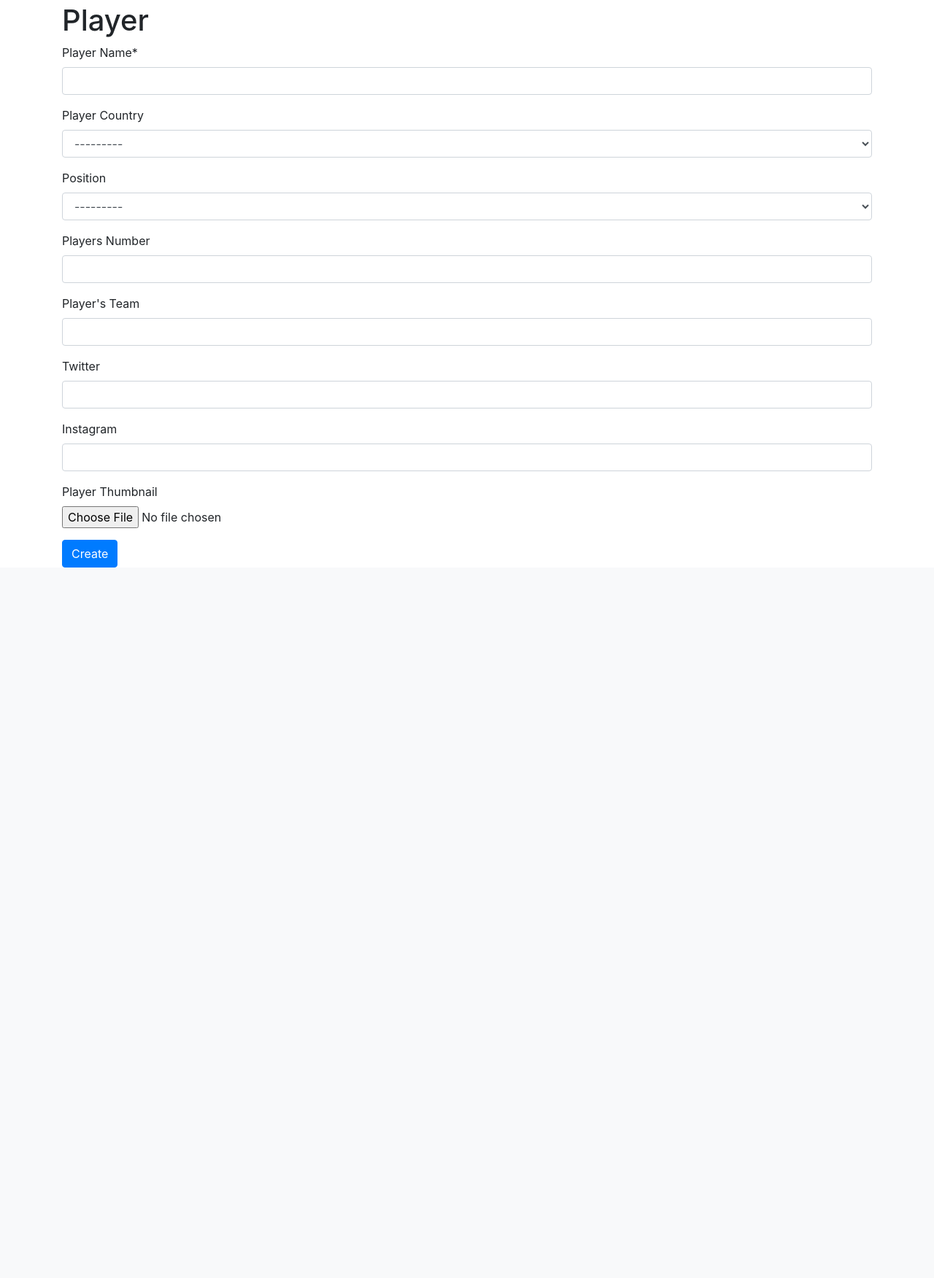
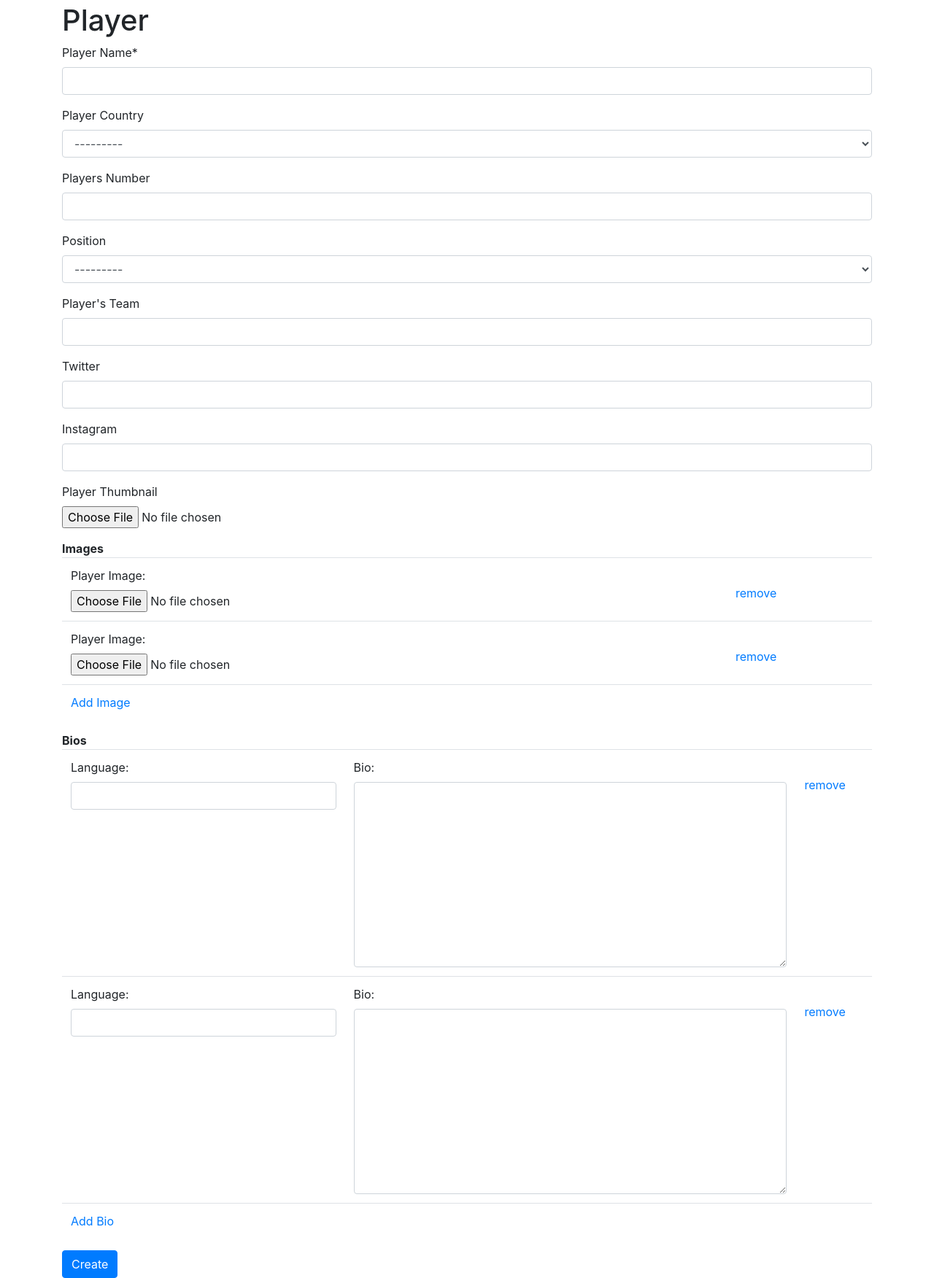
Before and after one commit to shortnd/sghymnal, a Django app: page /players/create/ in a window 1280 px wide. Shown: the part 56-1808 px from the top of the page at 73% size. Before the commit the page ends 834 px from the top, so only its background shows below. Run offline with Django 3.2, Linux system fonts and the light colour scheme; the visitor is signed in with stand-in values (Sample User, id 1); some libraries are stand-ins or nearby versions.

Commit message:
added nested forms

```diff
--- a/config/settings/base.py
+++ b/config/settings/base.py
@@ -74,6 +74,7 @@ THIRD_PARTY_APPS = [
     "django_celery_beat",
     "rest_framework",
     "rest_framework.authtoken",
+    "widget_tweaks",
 ]
 
 LOCAL_APPS = [
@@ -137,6 +138,7 @@ MIDDLEWARE = [
     "django.contrib.messages.middleware.MessageMiddleware",
     "django.middleware.common.BrokenLinkEmailsMiddleware",
     "django.middleware.clickjacking.XFrameOptionsMiddleware",
+    "simple_history.middleware.HistoryRequestMiddleware",
 ]
 
 # STATIC
--- a/requirements/base.txt
+++ b/requirements/base.txt
@@ -12,6 +12,7 @@ django-countries==6.1.2 # https://github.com/SmileyChris/django-countries/
 django-autoslug==1.9.7  # https://github.com/justinmayer/django-autoslug/
 sorl-thumbnail==12.6.3 # https://github.com/jazzband/sorl-thumbnail
 django-simple-history==2.10.0 # https://github.com/treyhunner/django-simple-history
+django-widget-tweaks==1.4.8 # https://github.com/jazzband/django-widget-tweaks
 
 # Django
 # ------------------------------------------------------------------------------
--- a/sghymnal/players/forms.py
+++ b/sghymnal/players/forms.py
@@ -1,6 +1,41 @@
-from django.forms import ModelForm
+from django.forms import ModelForm, inlineformset_factory
 
-from .models import Player
+from .models import Player, PlayerImage, Bio
+
+class PlayerImageForm(ModelForm):
+    class Meta:
+        model = PlayerImage
+        fields = [
+            "image"
+        ]
+
+PlayerImageFormSet = inlineformset_factory(
+    parent_model=Player,
+    model=PlayerImage,
+    form=PlayerImageForm,
+    fields=["image"],
+    extra=2,
+    can_delete=True
+)
+
+
+class PlayerBioForm(ModelForm):
+    class Meta:
+        model = Bio
+        fields = [
+            "lang",
+            "bio"
+        ]
+
+PlayerBioFormSet = inlineformset_factory(
+    Player,
+    Bio,
+    form=PlayerBioForm,
+    fields=["lang", "bio"],
+    extra=2,
+    can_delete=True
+)
+
 
 class PlayerForm(ModelForm):
     class Meta:
@@ -8,8 +43,8 @@ class PlayerForm(ModelForm):
         fields = [
             "name",
             "country",
+            "squad_number",
             "position",
-            "squad_number",
             "team",
             "twitter",
             "instagram",
--- a/sghymnal/players/models.py
+++ b/sghymnal/players/models.py
@@ -45,7 +45,7 @@ class PlayerImage(Model):
 
 
 class Bio(Model):
-    lang = CharField("Bio Language", max_length=50)
+    lang = CharField("Language", max_length=50)
     bio = TextField("Bio")
     player = ForeignKey(
         Player,
--- a/sghymnal/players/views.py
+++ b/sghymnal/players/views.py
@@ -1,9 +1,10 @@
 from django.views.generic import ListView, CreateView, DetailView, UpdateView, DeleteView
 from django.contrib.auth.mixins import LoginRequiredMixin
 from django.urls import reverse_lazy
+from django.db import transaction
 
 from .models import Player
-from .forms import PlayerForm
+from .forms import PlayerForm, PlayerImageFormSet, PlayerBioFormSet
 
 class PlayersListView(LoginRequiredMixin, ListView):
 
@@ -16,6 +17,30 @@ class PlayerCreateView(LoginRequiredMixin, CreateView):
 
     model = Player
     form_class = PlayerForm
+
+    def get_context_data(self, **kwargs):
+        context = super().get_context_data(**kwargs)
+        if self.request.POST:
+            context["images"] = PlayerImageFormSet(self.request.POST, self.request.FILES)
+            context["bios"] = PlayerBioFormSet(self.request.POST)
+        else:
+            context["images"] = PlayerImageFormSet()
+            context["bios"] = PlayerBioFormSet()
+        return context
+
+    def form_valid(self, form):
+        context = self.get_context_data()
+        images = context["images"]
+        bios = context["bios"]
+        with transaction.atomic():
+            self.object = form.save()
+            if images.is_valid():
+                images.instance = self.object
+                images.save()
+            if bios.is_valid():
+                bios.instance = self.object
+                bios.save()
+        return super(PlayerCreateView, self).form_valid(form)
 
 player_create_view = PlayerCreateView.as_view()
 
--- a/sghymnal/templates/players/player_form.html
+++ b/sghymnal/templates/players/player_form.html
@@ -1,5 +1,7 @@
 {% extends 'base.html' %}
+{% load static %}
 {% load crispy_forms_tags %}
+{% load widget_tweaks %}
 
 {% block title %}
 {{ view.action|default:"Create" }} Player
@@ -11,7 +13,66 @@
     <form action="." method="post">
         {% csrf_token %}
         {{ form|crispy }}
+        <table class="table">
+        <strong>Images</strong>
+        {{ images.management_form }}
+        {% for form in images.forms %}
+        <tr class="formset_row-{{ images.prefix }}">
+            {% for field in form.visible_fields %}
+                <td>
+                    {% if forloop.first %}
+                        {% for hidden in form.hidden_fields %}
+                            {{ hidden }}
+                        {% endfor %}
+                    {% endif %}
+                    {{ field.label_tag }}
+                    <br>
+                    {{ field.errors.as_ul }}
+                    {{ field }}
+                </td>
+            {% endfor %}
+        </tr>
+        {% endfor %}
+        </table>
+        <table class="table">
+        <strong>Bios</strong>
+        {{ bios.management_form }}
+        {% for form in bios.forms %}
+        <tr class="formset_row-{{ bios.prefix }}">
+            {% for field in form.visible_fields %}
+            <td>
+                {% if forloop.first %}
+                    {% for hidden in form.hidden_fields %}
+                        {{ hidden }}
+                    {% endfor %}
+                {% endif %}
+                {{ field.label_tag }}
+                <br>
+                {{ field.errors.as_ul }}
+                {{ field|add_class:"form-control" }}
+            </td>
+            {% endfor %}
+        </tr>
+        {% endfor %}
+        </table>
         <button type="submit" class="btn btn-primary">{{ action }}</button>
     </form>
 {% endwith %}
 {% endblock content %}
+
+{% block javascript %}
+{{ block.super }}
+<script src="{% static 'js/django-dynamic-formset/jquery.formset.js' %}"></script>
+<script>
+    $('.formset_row-{{ images.prefix }}').formset({
+        addText: "Add Image",
+        deleteText: "remove",
+        prefix: "{{ images.prefix }}"
+    });
+    $('.formset_row-{{ bios.prefix }}').formset({
+        addText: "Add Bio",
+        deleteText: "remove",
+        prefix: "{{ bios.prefix }}"
+    })
+</script>
+{% endblock javascript %}
```
Also changed, not shown: sghymnal/players/tests/test_views.py (+29 -0 lines), sghymnal/templates/formset.html (added, +33 -0 lines), sghymnal/templates/players/player_list.html (+7 -6 lines), sghymnal/players/migrations/0005_auto_20200520_1437.py (added), sghymnal/static/js/django-dynamic-formset/jquery.formset.js (added).
